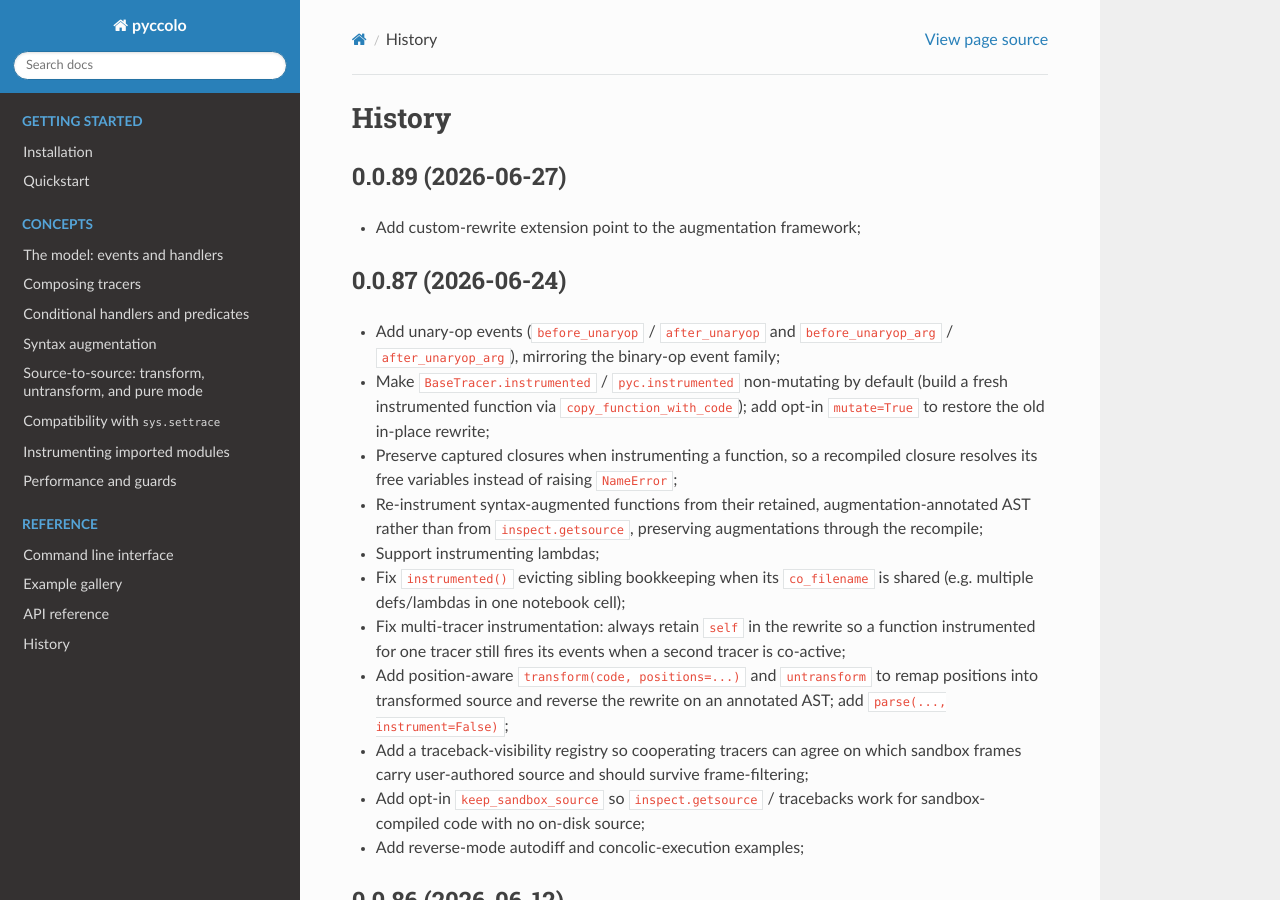
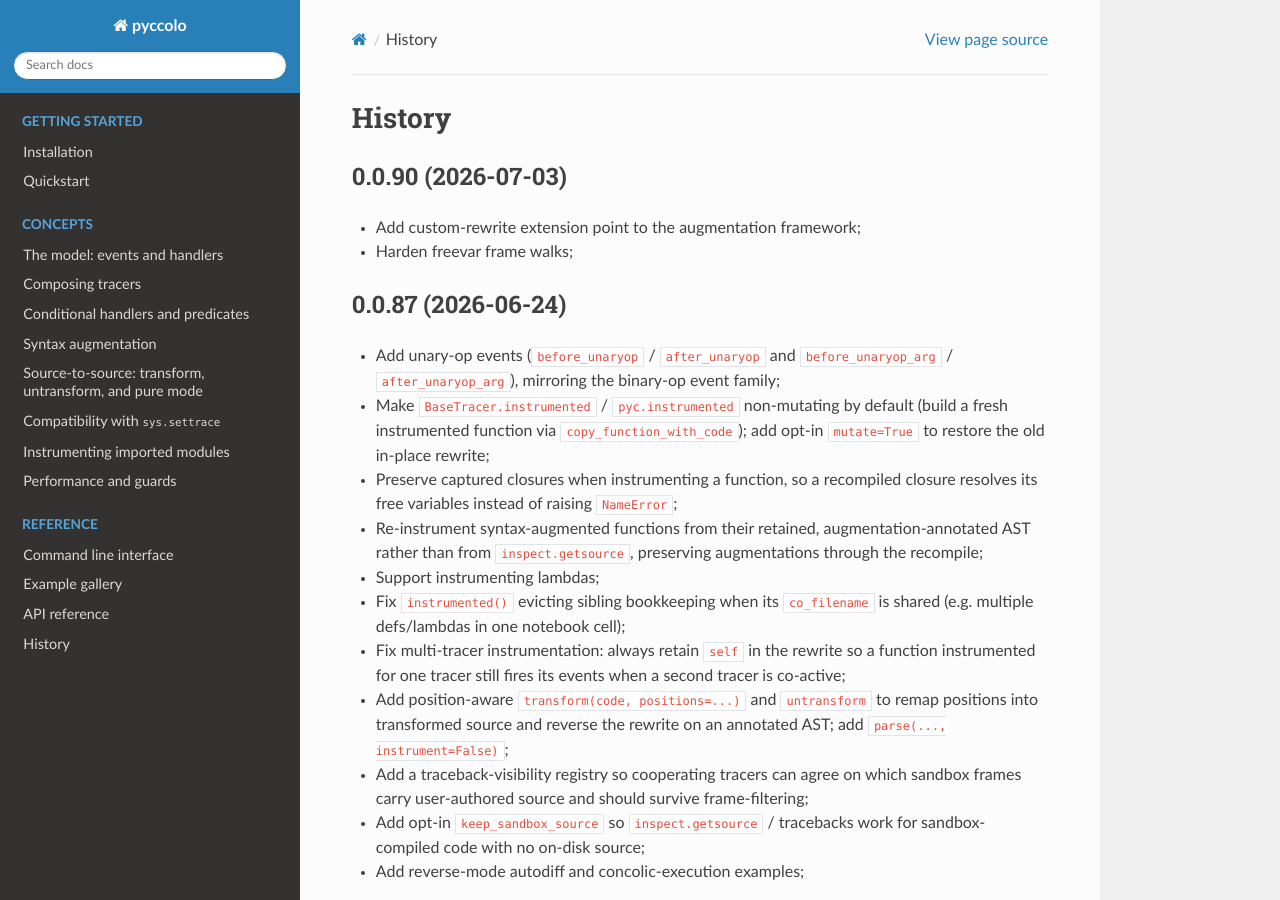
Before and after one commit to smacke/pyccolo, a Sphinx documentation site: the page built from docs/HISTORY.rst, in a window 1280 px wide and 900 px high. Built offline with Sphinx 7.4.7 and the Read the Docs theme 3.1.0, drawn with Linux system fonts in a browser that asks for light colours.

Commit message:
[no ci] update history

```diff
--- a/docs/HISTORY.rst
+++ b/docs/HISTORY.rst
@@ -1,9 +1,10 @@
 History
 =======
 
-0.0.89 (2026-06-27)
+0.0.90 (2026-07-03)
 -------------------
 * Add custom-rewrite extension point to the augmentation framework;
+* Harden freevar frame walks;
 
 0.0.87 (2026-06-24)
 -------------------
```
